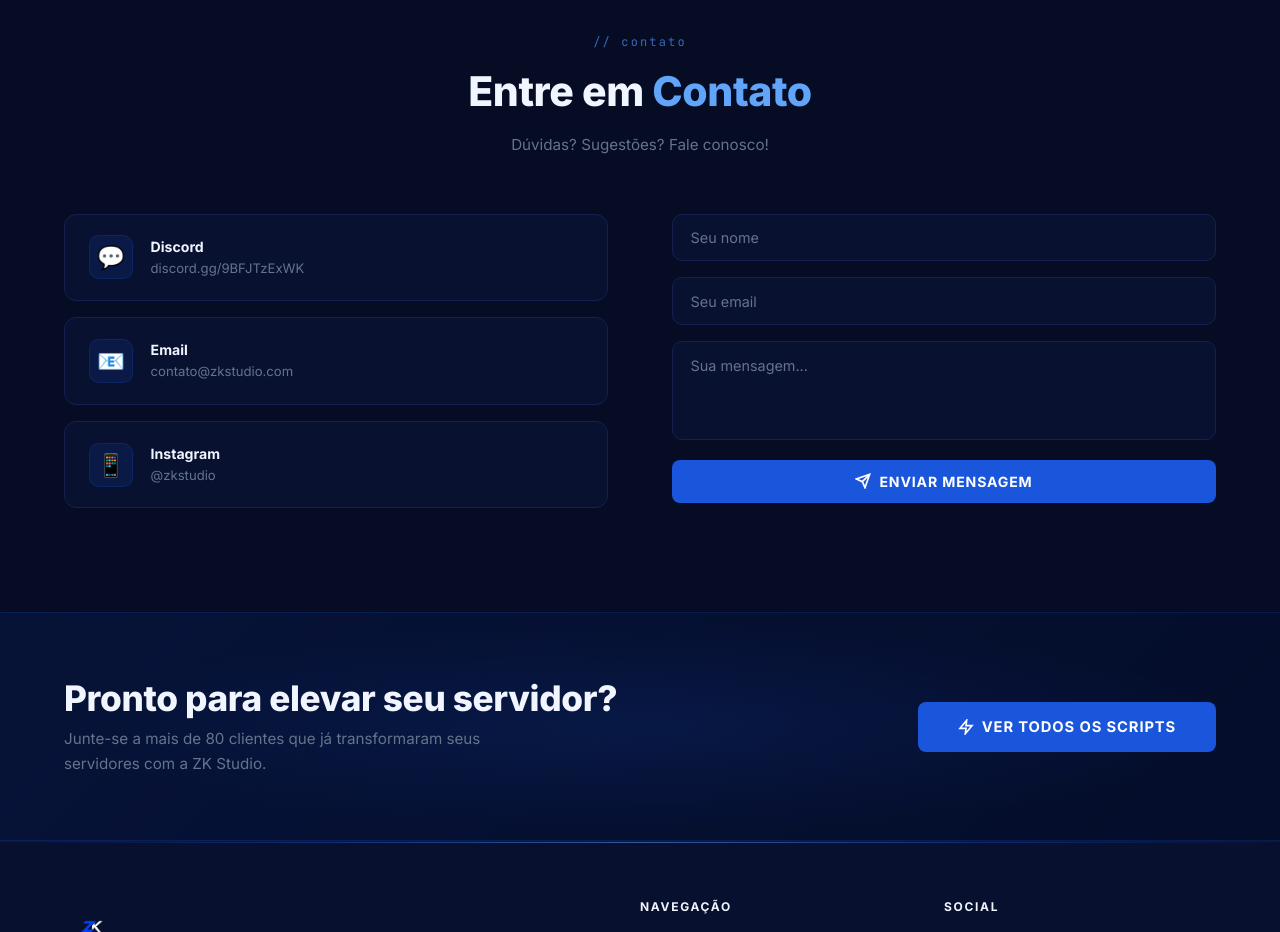
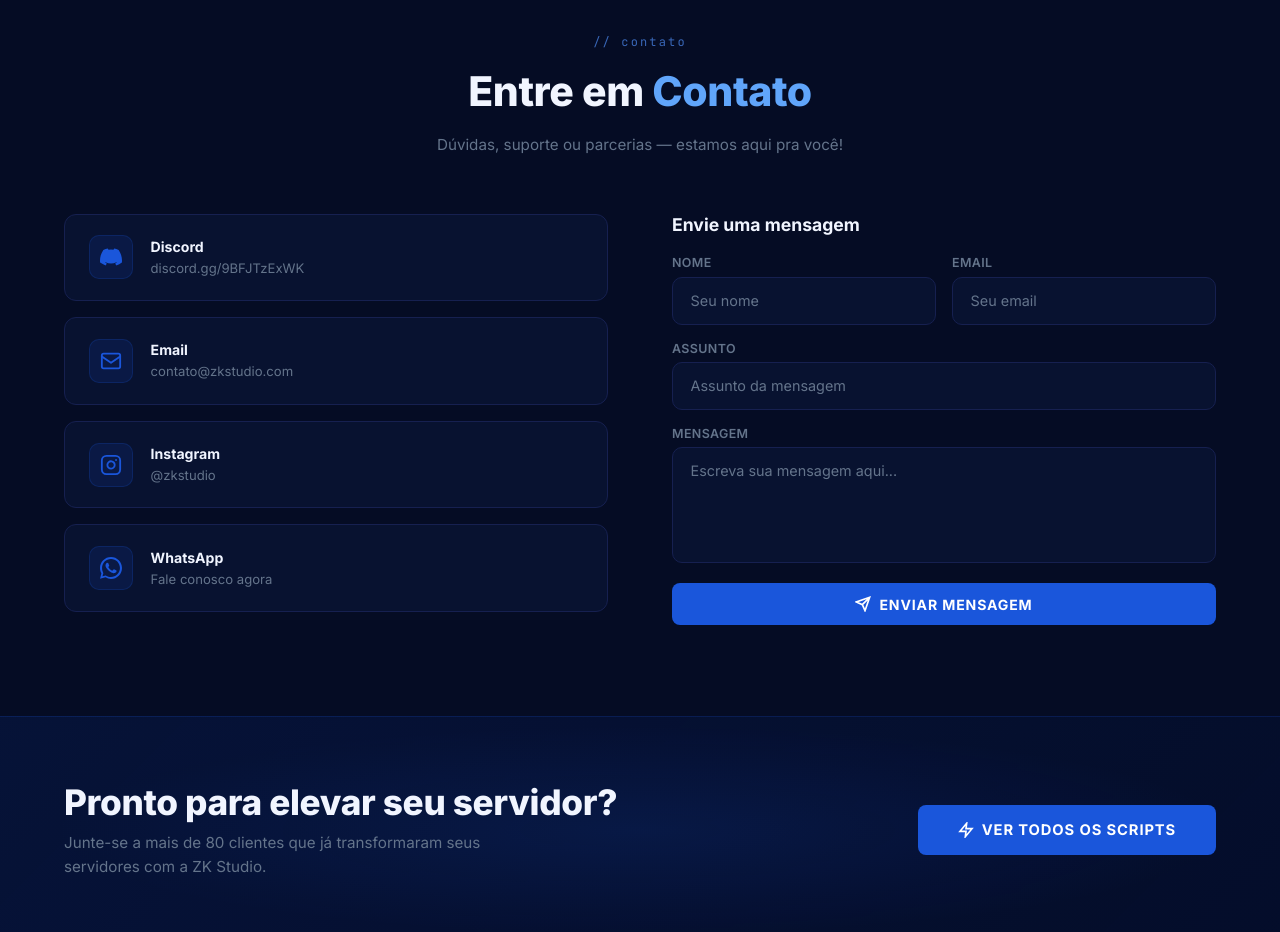
Before and after one commit to zkmvq/meu-site., a website: page public/index.html in a window 1280 px wide. Shown: the part 4180-5112 px from the top of the page. Drawn offline with Linux system fonts and the light colour scheme.

Commit message:
atualizar

```diff
--- a/public/index.html
+++ b/public/index.html
@@ -296,32 +296,70 @@
       <div class="section-header">
         <span class="section-tag">// contato</span>
         <h2 class="section-title">Entre em <span class="highlight">Contato</span></h2>
-        <p class="section-desc">Dúvidas? Sugestões? Fale conosco!</p>
+        <p class="section-desc">Dúvidas, suporte ou parcerias — estamos aqui pra você!</p>
       </div>
       <div class="contato-grid">
         <div class="contato-info">
-          <div class="contato-item">
-            <div class="contato-icon-wrap">💬</div>
-            <div><strong>Discord</strong><span data-text="discord">discord.gg/zkstudio</span></div>
+          <a href="#" data-link="discord" class="contato-item" target="_blank">
+            <div class="contato-icon-wrap">
+              <svg width="22" height="22" viewBox="0 0 24 24" fill="currentColor"><path d="M20.317 4.37a19.791 19.791 0 0 0-4.885-1.515.074.074 0 0 0-.079.037c-.21.375-.444.864-.608 1.25a18.27 18.27 0 0 0-5.487 0 12.64 12.64 0 0 0-.617-1.25.077.077 0 0 0-.079-.037A19.736 19.736 0 0 0 3.677 4.37a.07.07 0 0 0-.032.027C.533 9.046-.32 13.58.099 18.057a.082.082 0 0 0 .031.057 19.9 19.9 0 0 0 5.993 3.03.078.078 0 0 0 .084-.028c.462-.63.874-1.295 1.226-1.994a.076.076 0 0 0-.041-.106 13.107 13.107 0 0 1-1.872-.892.077.077 0 0 1-.008-.128 10.2 10.2 0 0 0 .372-.292.074.074 0 0 1 .077-.01c3.928 1.793 8.18 1.793 12.062 0a.074.074 0 0 1 .078.01c.12.098.246.198.373.292a.077.077 0 0 1-.006.127 12.299 12.299 0 0 1-1.873.892.077.077 0 0 0-.041.107c.36.698.772 1.362 1.225 1.993a.076.076 0 0 0 .084.028 19.839 19.839 0 0 0 6.002-3.03.077.077 0 0 0 .032-.054c.5-5.177-.838-9.674-3.549-13.66a.061.061 0 0 0-.031-.03z"/></svg>
             </div>
-          <div class="contato-item">
-            <div class="contato-icon-wrap">📧</div>
-            <div><strong>Email</strong><span data-text="email">contato@zkstudio.com</span></div>
+            <div>
+              <strong>Discord</strong>
+              <span data-text="discord">Suporte rápido e direto</span>
             </div>
-          <div class="contato-item">
-            <div class="contato-icon-wrap">📱</div>
-            <div><strong>Instagram</strong><span data-text="instagram">@zkstudio</span></div>
+            <svg class="contato-arrow" width="18" height="18" viewBox="0 0 24 24" fill="none" stroke="currentColor" stroke-width="2"><path d="M7 17L17 7M17 7H7M17 7v10"/></svg>
+          </a>
+          <a href="mailto:contato@zkstudio.com" class="contato-item">
+            <div class="contato-icon-wrap">
+              <svg width="22" height="22" viewBox="0 0 24 24" fill="none" stroke="currentColor" stroke-width="2" stroke-linecap="round" stroke-linejoin="round"><rect x="2" y="4" width="20" height="16" rx="2"/><path d="M22 7l-10 7L2 7"/></svg>
             </div>
+            <div>
+              <strong>Email</strong>
+              <span data-text="email">contato@zkstudio.com</span>
+            </div>
+            <svg class="contato-arrow" width="18" height="18" viewBox="0 0 24 24" fill="none" stroke="currentColor" stroke-width="2"><path d="M7 17L17 7M17 7H7M17 7v10"/></svg>
+          </a>
+          <a href="#" data-link="instagram" class="contato-item" target="_blank">
+            <div class="contato-icon-wrap">
+              <svg width="22" height="22" viewBox="0 0 24 24" fill="none" stroke="currentColor" stroke-width="2" stroke-linecap="round" stroke-linejoin="round"><rect x="2" y="2" width="20" height="20" rx="5"/><path d="M16 11.37A4 4 0 1 1 12.63 8 4 4 0 0 1 16 11.37z"/><line x1="17.5" y1="6.5" x2="17.51" y2="6.5"/></svg>
+            </div>
+            <div>
+              <strong>Instagram</strong>
+              <span data-text="instagram">@zkstudio</span>
+            </div>
+            <svg class="contato-arrow" width="18" height="18" viewBox="0 0 24 24" fill="none" stroke="currentColor" stroke-width="2"><path d="M7 17L17 7M17 7H7M17 7v10"/></svg>
+          </a>
+          <a href="#" data-link="whatsapp" class="contato-item" target="_blank">
+            <div class="contato-icon-wrap">
+              <svg width="22" height="22" viewBox="0 0 24 24" fill="currentColor"><path d="M17.472 14.382c-.297-.149-1.758-.867-2.03-.967-.273-.099-.471-.148-.67.15-.197.297-.767.966-.94 1.164-.173.199-.347.223-.644.075-.297-.15-1.255-.463-2.39-1.475-.883-.788-1.48-1.761-1.653-2.059-.173-.297-.018-.458.13-.606.134-.133.298-.347.446-.52.149-.174.198-.298.298-.497.099-.198.05-.371-.025-.52-.075-.149-.669-1.612-.916-2.207-.242-.579-.487-.5-.669-.51-.173-.008-.371-.01-.57-.01-.198 0-.52.074-.792.372-.272.297-1.04 1.016-1.04 2.479 0 1.462 1.065 2.875 1.213 3.074.149.198 2.096 3.2 5.077 4.487.709.306 1.262.489 1.694.625.712.227 1.36.195 1.871.118.571-.085 1.758-.719 2.006-1.413.248-.694.248-1.289.173-1.413-.074-.124-.272-.198-.57-.347z"/><path d="M12 0C5.373 0 0 5.373 0 12c0 2.126.553 4.12 1.52 5.855L.057 23.71l5.976-1.554A11.95 11.95 0 0 0 12 24c6.627 0 12-5.373 12-12S18.627 0 12 0zm0 21.75c-1.93 0-3.754-.516-5.33-1.43l-.384-.227-3.562.927.95-3.472-.25-.394A9.705 9.705 0 0 1 2.25 12c0-5.385 4.365-9.75 9.75-9.75S21.75 6.615 21.75 12s-4.365 9.75-9.75 9.75z"/></svg>
+            </div>
+            <div>
+              <strong>WhatsApp</strong>
+              <span data-text="whatsapp">Fale conosco agora</span>
+            </div>
+            <svg class="contato-arrow" width="18" height="18" viewBox="0 0 24 24" fill="none" stroke="currentColor" stroke-width="2"><path d="M7 17L17 7M17 7H7M17 7v10"/></svg>
+          </a>
         </div>
         <form class="contato-form" onsubmit="enviarMensagem(event)">
+          <h3 class="form-title">Envie uma mensagem</h3>
+          <div class="form-row">
             <div class="form-group">
+              <label>Nome</label>
               <input type="text" placeholder="Seu nome" required />
             </div>
             <div class="form-group">
+              <label>Email</label>
               <input type="email" placeholder="Seu email" required />
             </div>
+          </div>
           <div class="form-group">
-            <textarea placeholder="Sua mensagem..." rows="4" required></textarea>
+            <label>Assunto</label>
+            <input type="text" placeholder="Assunto da mensagem" required />
+          </div>
+          <div class="form-group">
+            <label>Mensagem</label>
+            <textarea placeholder="Escreva sua mensagem aqui..." rows="5" required></textarea>
           </div>
           <button type="submit" class="btn-primary" style="width:100%; justify-content:center;">
             <svg width="16" height="16" viewBox="0 0 24 24" fill="none" stroke="currentColor" stroke-width="2.5"><path d="M22 2L11 13M22 2L15 22l-4-9-9-4 20-7z"/></svg>
--- a/public/style.css
+++ b/public/style.css
@@ -392,17 +392,22 @@ body { background:var(--bg); color:var(--text); font-family:var(--font); overflo
   display:flex; align-items:center; gap:1.1rem;
   padding:1.3rem 1.5rem; background:var(--card);
   border:1px solid var(--card-border); border-radius:12px;
-  margin-bottom:1rem; transition:all 0.22s;
+  margin-bottom:1rem; transition:all 0.22s; text-decoration:none;
 }
 .contato-item:hover { border-color:rgba(26,86,219,0.45); background:var(--card-hover); transform:translateX(5px); }
+.contato-item:hover .contato-arrow { opacity:1; transform:translate(2px,-2px); color:var(--blue); }
 .contato-icon-wrap {
   width:44px; height:44px; border-radius:10px; flex-shrink:0;
   background:rgba(26,86,219,0.12); border:1px solid rgba(26,86,219,0.2);
-  display:flex; align-items:center; justify-content:center; font-size:1.4rem;
+  display:flex; align-items:center; justify-content:center; color:var(--blue);
 }
 .contato-item strong { display:block; color:var(--white); font-size:0.88rem; margin-bottom:2px; }
 .contato-item span   { color:var(--text-muted); font-size:0.82rem; }
+.contato-arrow { margin-left:auto; opacity:0; transition:all 0.3s; color:var(--text-muted); flex-shrink:0; }
 .contato-form { display:flex; flex-direction:column; gap:1rem; }
+.form-title { color:var(--white); font-size:1.1rem; font-weight:700; margin-bottom:0.3rem; }
+.form-row { display:grid; grid-template-columns:1fr 1fr; gap:1rem; }
+.form-group label { display:block; color:var(--text-muted); font-size:0.78rem; font-weight:600; margin-bottom:0.4rem; letter-spacing:0.03em; text-transform:uppercase; }
 .form-group { position:relative; }
 .contato-form input, .contato-form textarea {
   width:100%; background:var(--card); border:1px solid var(--card-border);
```
Lines whose indentation alone changed are shown as unchanged.
